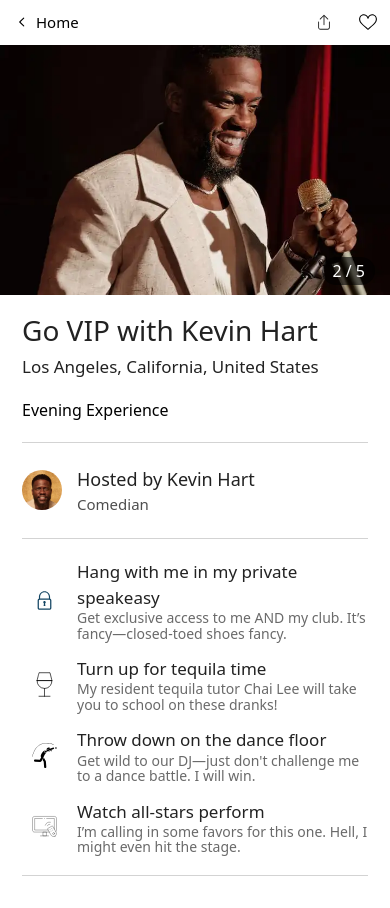
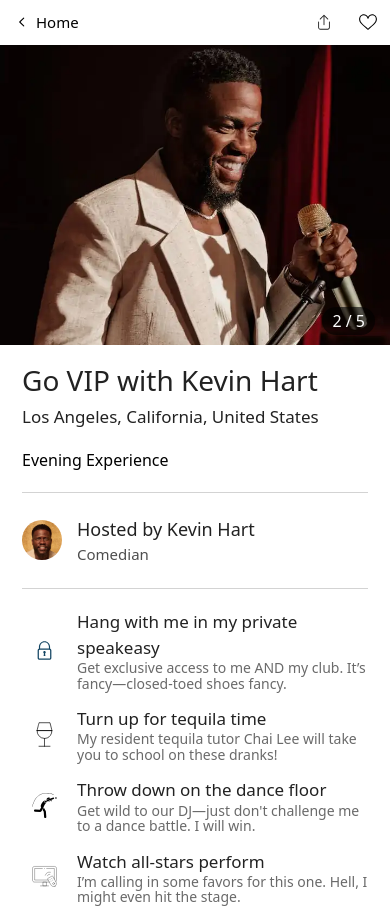
Before and after one commit to Amir-9251/Airbnb, a website built with Parcel: page index.html in a window 390 px wide. Shown: the top 908 px of the page. Built offline with nearby package versions, Linux system fonts and the light colour scheme; files whose address does not match are found by name.

Commit message:
fix image gallery height

```diff
--- a/css/style.css
+++ b/css/style.css
@@ -491,7 +491,7 @@
 }
 @media screen and (max-width: 1200px) {
   .image-container {
-    grid-template-rows: 250px;
+    grid-template-rows: 300px;
   }
 }
 /* Content Block */
```
